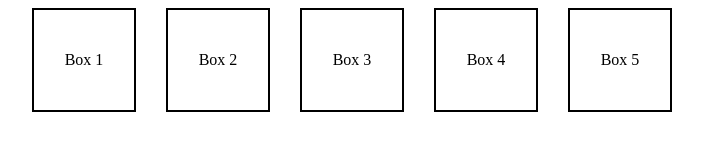
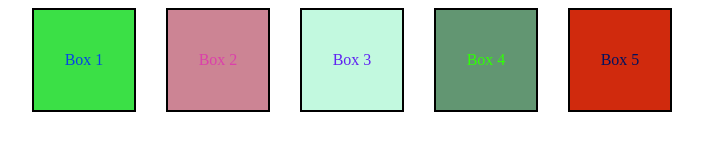
Before and after one commit to Khush1t/javascript, a plain HTML site: page exercise 12/index.html in a window 1280 px wide. Shown: the whole page, without its empty margins (288-991 px from the left). Drawn offline with Linux system fonts and the light colour scheme.

Commit message:
random color generator

```diff
--- a/exercise 12/index.html
+++ b/exercise 12/index.html
@@ -29,5 +29,6 @@
         <div class="box">Box 4</div>
         <div class="box">Box 5</div>
     </div>
+    <script src="script.js"></script>
 </body>
 </html>
--- /dev/null
+++ b/exercise 12/script.js
@@ -0,0 +1,15 @@
+// let boxes = document.getElementsByClassName("box");
+
+let boxes = document.querySelector(".container").children;
+
+function getRandomColor() {
+    let val1 = Math.ceil(0 + Math.random() * 255);
+    let val2 = Math.ceil(0 + Math.random() * 255);
+    let val3 = Math.ceil(0 + Math.random() * 255);
+    return `rgb(${val1}, ${val2}, ${val3})`;
+}
+
+Array.from(boxes).forEach(e=> {
+    e.style.backgroundColor = getRandomColor();
+    e.style.color = getRandomColor();
+})
```
